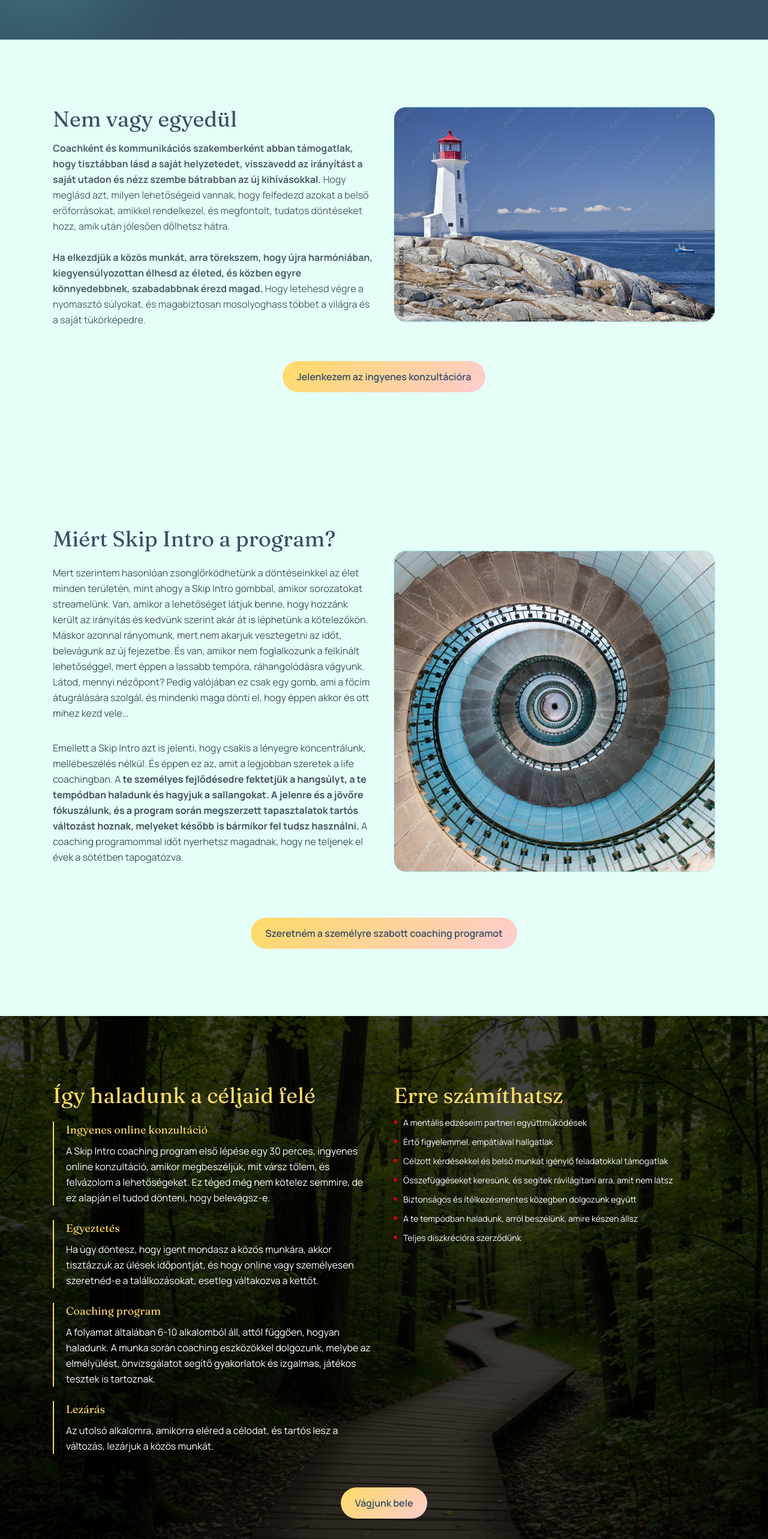
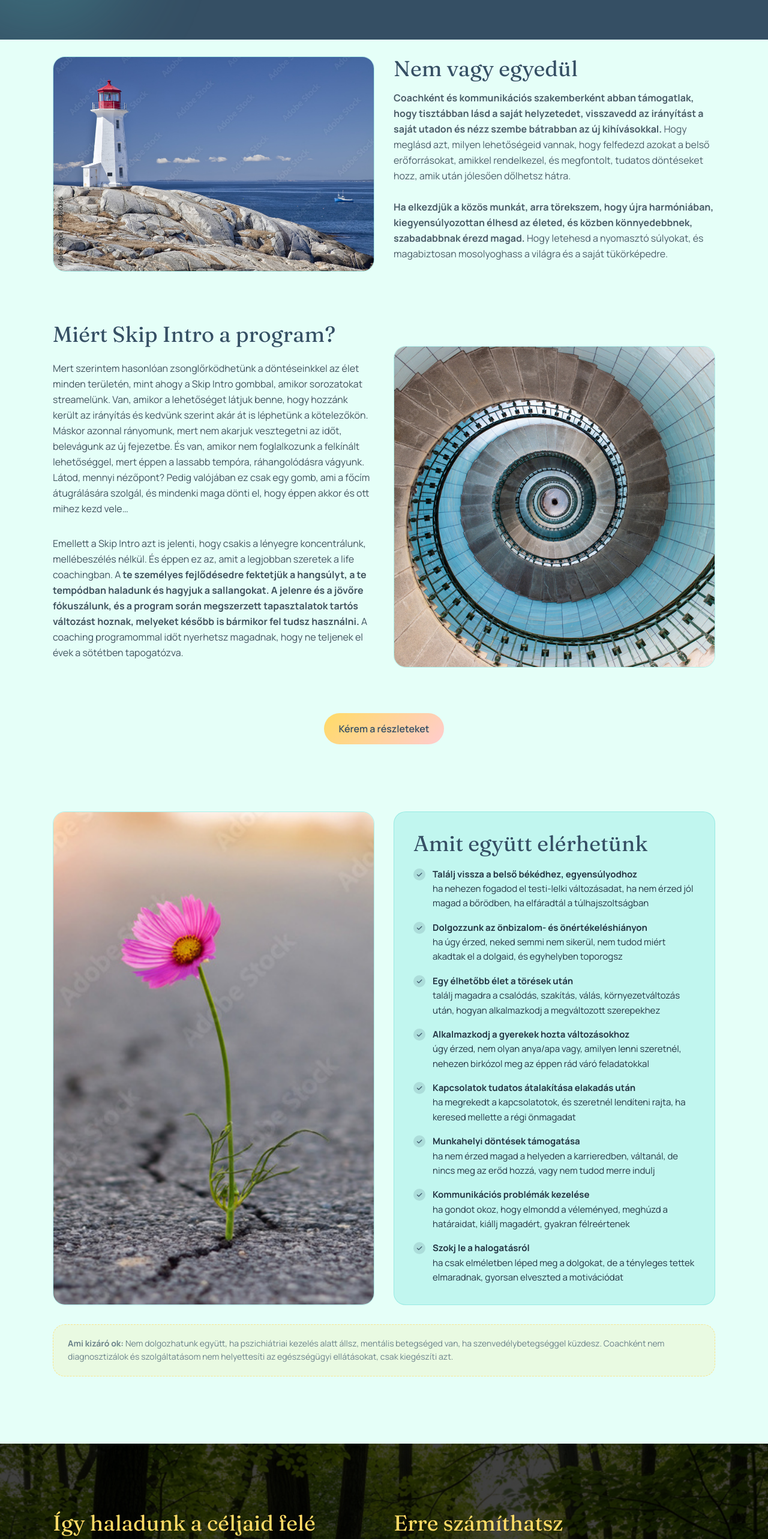
Before and after one commit to zeti1223/skipintro-coaching, a Vue app: page / in a window 1280 px wide. Shown: the part 1141-3707 px from the top of the page at 60% size. Built offline with nearby package versions, Linux system fonts and the light colour scheme.

Commit message:
late night done

```diff
--- a/src/App.vue
+++ b/src/App.vue
@@ -23,8 +23,8 @@
       <HeroSection />
       <NotAloneSection />
       <SkipIntroSection />
+      <SupportSection />
       <ProcessSection />
-      <SupportSection />
       <PricingSection />
       <AboutSection />
       <ContactSection />
--- a/src/components/AboutSection.vue
+++ b/src/components/AboutSection.vue
@@ -25,6 +25,14 @@
               {{ c }}
             </li>
           </ul>
+          <div class="mt-8">
+            <a
+              href="#support"
+              class="inline-flex items-center gap-2 bg-gradient-primary text-ink font-semibold px-6 py-3.5 rounded-full hover:brightness-105 hover:shadow-lg hover:shadow-gold/20 transition"
+            >
+              Mutass többet a módszerről
+            </a>
+          </div>
         </div>
       </div>
     </div>
--- a/src/components/NotAloneSection.vue
+++ b/src/components/NotAloneSection.vue
@@ -3,14 +3,9 @@
 </script>
 
 <template>
-  <section id="kiknek" class="relative py-20 md:py-28">
+  <section id="kiknek" class="relative py-5 md:py-7">
     <div class="max-w-6xl mx-auto px-6">
       <div class="grid md:grid-cols-2 gap-8 items-start mb-14">
-        <div>
-          <h2 class="font-display text-3xl md:text-4xl text-ink mb-4">{{ notAlone.title }}</h2>
-          <p class="text-body/80 leading-relaxed" v-html="notAlone.intro"></p>
-        </div>
-
         <div v-if="notAlone.image" class="rounded-card overflow-hidden border border-aqua/40">
           <img
             :src="notAlone.image.url"
@@ -18,16 +13,13 @@
             class="w-full h-full object-cover"
           />
         </div>
-      </div>
 
-      <div class="text-center">
-        <a
-          v-if="notAlone.cta"
-          :href="notAlone.cta.href"
-          class="inline-flex items-center gap-2 bg-gradient-primary text-ink font-semibold px-6 py-3.5 rounded-full hover:brightness-105 hover:shadow-lg hover:shadow-gold/20 transition"
-        >
-          {{ notAlone.cta.label }}
-        </a>
+        <div>
+          <h2 class="font-display text-3xl md:text-4xl text-ink mb-4">{{ notAlone.title }}</h2>
+          <p class="text-body/80 leading-relaxed" v-html="notAlone.intro"></p>
+        </div>
+
+
       </div>
     </div>
   </section>
--- a/src/components/SkipIntroSection.vue
+++ b/src/components/SkipIntroSection.vue
@@ -3,7 +3,7 @@
 </script>
 
 <template>
-  <section id="skipintro" class="relative py-20 md:py-28">
+  <section id="skipintro" class="relative">
     <div class="max-w-6xl mx-auto px-6">
       <div class="grid md:grid-cols-2 gap-8 items-start mb-14">
         <div>
@@ -28,8 +28,8 @@
           href="#szolgaltatasok"
           class="inline-flex items-center gap-2 bg-gradient-primary text-ink font-semibold px-6 py-3.5 rounded-full hover:brightness-105 hover:shadow-lg hover:shadow-gold/20 transition"
         >
-          Szeretném a személyre szabott coaching programot
-        </a>
+          Kérem a részleteket
+      </a>
       </div>
     </div>
   </section>
--- a/src/components/SupportSection.vue
+++ b/src/components/SupportSection.vue
@@ -3,7 +3,7 @@
 </script>
 
 <template>
-  <section class="relative py-20 md:py-28">
+  <section id="support" class="relative py-20 md:py-28">
     <div class="max-w-6xl mx-auto px-6">
       <div class="grid md:grid-cols-2 gap-8 items-stretch">
         <div v-if="support.sidebarImage" class="rounded-card overflow-hidden border border-aqua/40">
@@ -28,15 +28,6 @@
       </div>
 
       <div class="mt-8 border border-dashed border-gold/70 bg-gold/15 rounded-card px-6 py-5 text-sm text-ink/70 leading-relaxed" v-html="support.disclaimer"></div>
-
-      <div class="mt-8 text-center">
-        <a
-          href="#szolgaltatasok"
-          class="inline-flex items-center gap-2 bg-gradient-primary text-ink font-semibold px-6 py-3.5 rounded-full hover:brightness-105 hover:shadow-lg hover:shadow-gold/20 transition"
-        >
-          Lépj egy szintet előre!
-        </a>
-      </div>
     </div>
   </section>
 </template>
--- a/src/content.js
+++ b/src/content.js
@@ -84,7 +84,7 @@
   subtitle: 'Life- és Business Coach,\nkommunikációs szakember',
   greeting: 'Jó, hogy itt vagy!',
   paragraph: 'Hogy érzed magad valójában? És ha ma megváltoztathatnál egy dolgot az életedben, mi lenne az?<br><br>A világ gyorsabban változik, mint valaha. Ami ma még biztosnak tűnik és működik, holnap talán már semmit nem ér. Ezért nem csoda, ha azt érzed, hogy kicsúsztak a dolgok a kezeid közül és elakadtál a problémáddal. Vagy ha nem találod helyed, és a megszokott kapaszkodóidat. Meglehet, hogy már azt sem tudod, mikor nevettél utoljára egy jóízűt, mert folyamatosan fáradtnak, túlterheltnek érzed magad. És csak sodródsz a kötelességekkel, miközben éppen arra nem jut időd, amit valójában szeretnél.<br><br>A jó hírem az, hogy azzal, hogy megválaszoltad az első két kérdésemet, máris tettél magadért valami fontosat: szakítottál pár pillanatot magadra. <br> <strong> Azért vagyok itt, hogy ne egyedül kelljen kijutnod a káoszból, amikor több benned a kérdés, mint a válasz.</strong>',
-  primaryCta: { label: 'Érdekel a módszer', href: '#skipintro' },
+  primaryCta: { label: 'Érdekel a módszer', href: '#process' },
   secondaryCta: { label: 'Szeretném az ingyenes konzultációt', href: '#szolgaltatasok' },
   photoCaption: 'Portré',
   coachName: 'André Melinda',
@@ -96,12 +96,11 @@
 export const notAlone = {
   title: 'Nem vagy egyedül',
   intro:
-    '<strong>Coachként és kommunikációs szakemberként abban támogatlak, hogy tisztábban lásd a saját helyzetedet, visszavedd az irányítást a saját utadon és nézz szembe bátrabban az új kihívásokkal. </strong>Hogy meglásd azt, milyen lehetőségeid vannak, hogy felfedezd azokat a belső erőforrásokat, amikkel rendelkezel, és megfontolt, tudatos döntéseket hozz, amik után jólesően dőlhetsz hátra.<br><br><strong>Ha elkezdjük a közös munkát, arra törekszem, hogy újra harmóniában, kiegyensúlyozottan élhesd az életed, és közben egyre könnyedebbnek, szabadabbnak érezd magad. </strong>Hogy letehesd végre a nyomasztó súlyokat, és magabiztosan mosolyoghass többet a világra és a saját tükörképedre.',
+    '<strong>Coachként és kommunikációs szakemberként abban támogatlak, hogy tisztábban lásd a saját helyzetedet, visszavedd az irányítást a saját utadon és nézz szembe bátrabban az új kihívásokkal. </strong>Hogy meglásd azt, milyen lehetőségeid vannak, hogy felfedezd azokat a belső erőforrásokat, amikkel rendelkezel, és megfontolt, tudatos döntéseket hozz, amik után jólesően dőlhetsz hátra.<br><br><strong>Ha elkezdjük a közös munkát, arra törekszem, hogy újra harmóniában, kiegyensúlyozottan élhesd az életed, és közben könnyedebbnek, szabadabbnak érezd magad. </strong>Hogy letehesd a nyomasztó súlyokat, és magabiztosan mosolyoghass a világra és a saját tükörképedre.',
   image: {
     url: '/Prev/AdobeStock_48286286_Preview.jpeg',
     alt: 'xxx',
   },
-  cta: { label: 'Jelenkezem az ingyenes konzultációra', href: '#szolgaltatasok' },
 }
 
 export const support = {
@@ -110,11 +109,10 @@
     '<strong>Találj vissza a belső békédhez, egyensúlyodhoz </strong> <br> ha nehezen fogadod el testi-lelki változásadat, ha nem érzed jól magad a bőrödben, ha elfáradtál a túlhajszoltságban',
     '<strong>Dolgozzunk az önbizalom- és önértékeléshiányon </strong> <br> ha úgy érzed, neked semmi nem sikerül, nem tudod miért akadtak el a dolgaid, és egyhelyben toporogsz',
     '<strong>Egy élhetőbb élet a törések után </strong> <br> találj magadra a csalódás, szakítás, válás, környezetváltozás után, hogyan alkalmazkodj a megváltozott szerepekhez',
-    '<strong>Alkalmazkodj rugalmasan a gyerekek hozta változásokhoz </strong> <br> úgy érzed, nem olyan anya/apa vagy, amilyen lenni szeretnél, nehezen birkózol meg az éppen rád váró feladatokkal, másként képzelted a szülőséget',
+    '<strong>Alkalmazkodj a gyerekek hozta változásokhoz </strong> <br> úgy érzed, nem olyan anya/apa vagy, amilyen lenni szeretnél, nehezen birkózol meg az éppen rád váró feladatokkal',
     '<strong>Kapcsolatok tudatos átalakítása elakadás után </strong> <br> ha megrekedt a kapcsolatotok, és szeretnél lendíteni rajta, ha keresed mellette a régi önmagadat',
     '<strong>Munkahelyi döntések támogatása </strong> <br> ha nem érzed magad a helyeden a karrieredben, váltanál, de nincs meg az erőd hozzá, vagy nem tudod merre indulj',
-    '<strong>Kommunikációs problémák kezelése </strong> <br> ha gondot okoz, hogy elmondd a véleményed, meghúzd a határaidat, kiállj magadért, nehezen fejezed ki magad, nem tudsz mások előtt beszélni, folyton félreértenek',
-    '<strong>Stresszlevezetés </strong> <br> ha a feszültség már tapintható az életedben, de nem tudod, mihez kezdj vele',
+    '<strong>Kommunikációs problémák kezelése </strong> <br> ha gondot okoz, hogy elmondd a véleményed, meghúzd a határaidat, kiállj magadért, gyakran félreértenek',
     '<strong>Szokj le a halogatásról </strong> <br> ha csak elméletben léped meg a dolgokat, de a tényleges tettek elmaradnak, gyorsan elveszted a motivációdat'
   ],
   disclaimer: '<strong>Ami kizáró ok:</strong> Nem dolgozhatunk együtt, ha pszichiátriai kezelés alatt állsz, mentális betegséged van, ha szenvedélybetegséggel küzdesz. Coachként nem diagnosztizálok és szolgáltatásom nem helyettesíti az egészségügyi ellátásokat, csak kiegészíti azt.',
@@ -164,7 +162,7 @@
       description: 'Az utolsó alkalomra, amikorra eléred a célodat, és tartós lesz a változás, lezárjuk a közös munkát.'
     }
   ],
-  cta: { label: 'Vágjunk bele', href: '#szolgaltatasok' },
+  cta: { label: 'Lépj egy szintet előre', href: '#szolgaltatasok' },
 }
 
 export const pricing = {
```
